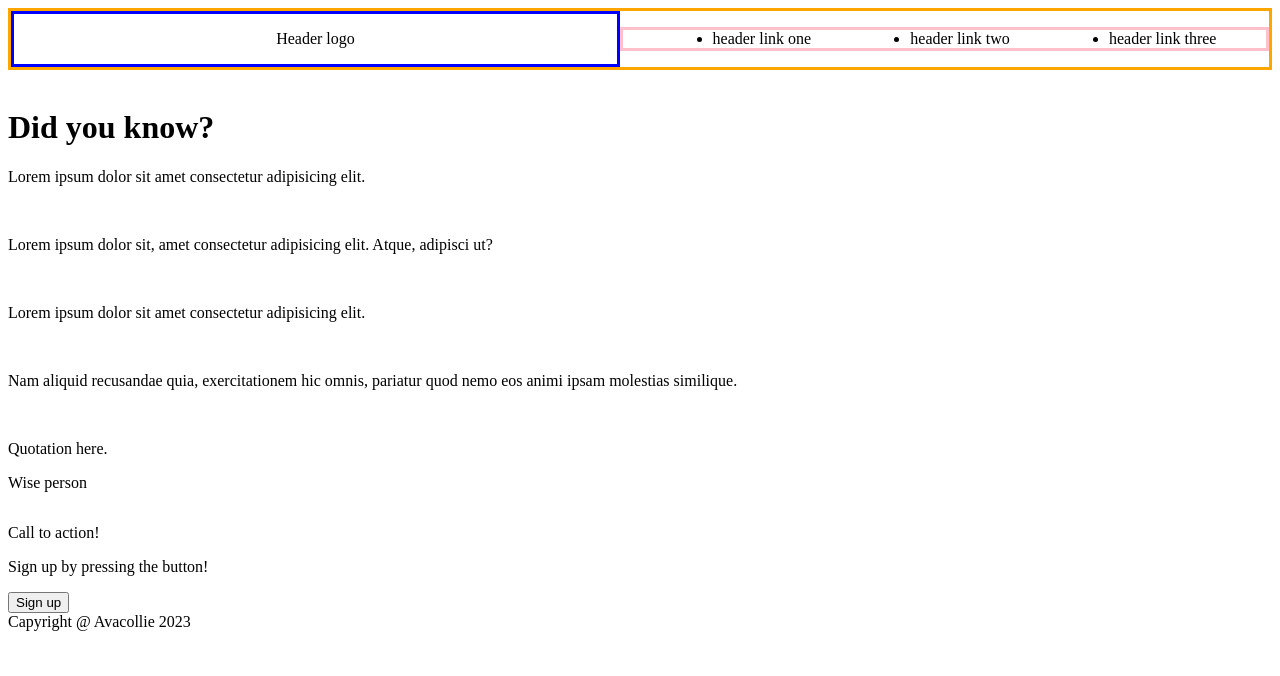
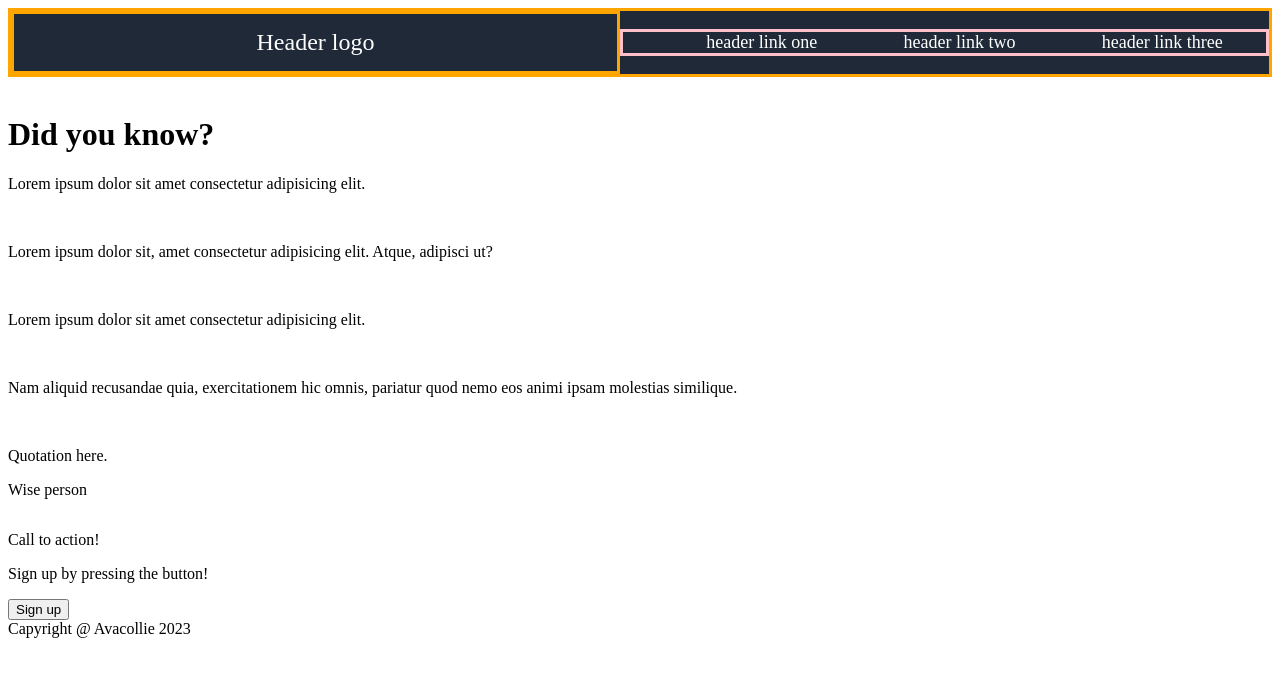
Before and after one commit to avacollie/odin-landing-page, a plain HTML site: page index.html in a window 1280 px wide. Drawn offline with Linux system fonts and the light colour scheme.

Commit message:
Formatted header and header-links. Included <a> elements in links to add to later.

```diff
--- a/index.html
+++ b/index.html
@@ -9,9 +9,9 @@
     <div class="header">
         <div id="header">Header logo</div>
     <ul class="header-links">
-        <li>header link one</li>
-        <li>header link two</li>
-        <li>header link three</li>
+        <li><a>header link one</a></li>
+        <li><a>header link two</a></li>
+        <li><a>header link three</a></li>
     </ul></div>
     <div class="image"><img></div>
 
--- a/styles.css
+++ b/styles.css
@@ -5,6 +5,8 @@ body {
 .header {
     display: flex;
     border: orange solid;
+    background-color: #1F2937;
+    color: white;
 }
 #header, .header-links {
 display: flex;
@@ -15,5 +17,12 @@ align-items: center;
 }
 
 #header {
-    border: blue solid;
+    border: orange solid;
+    font-family: #F9FAF8;
+    font-size: 24px;
 }
+.header-links {
+    font-family: #E5E7EB;
+    font-size: 18px;
+    list-style-type: none;
+}
```
